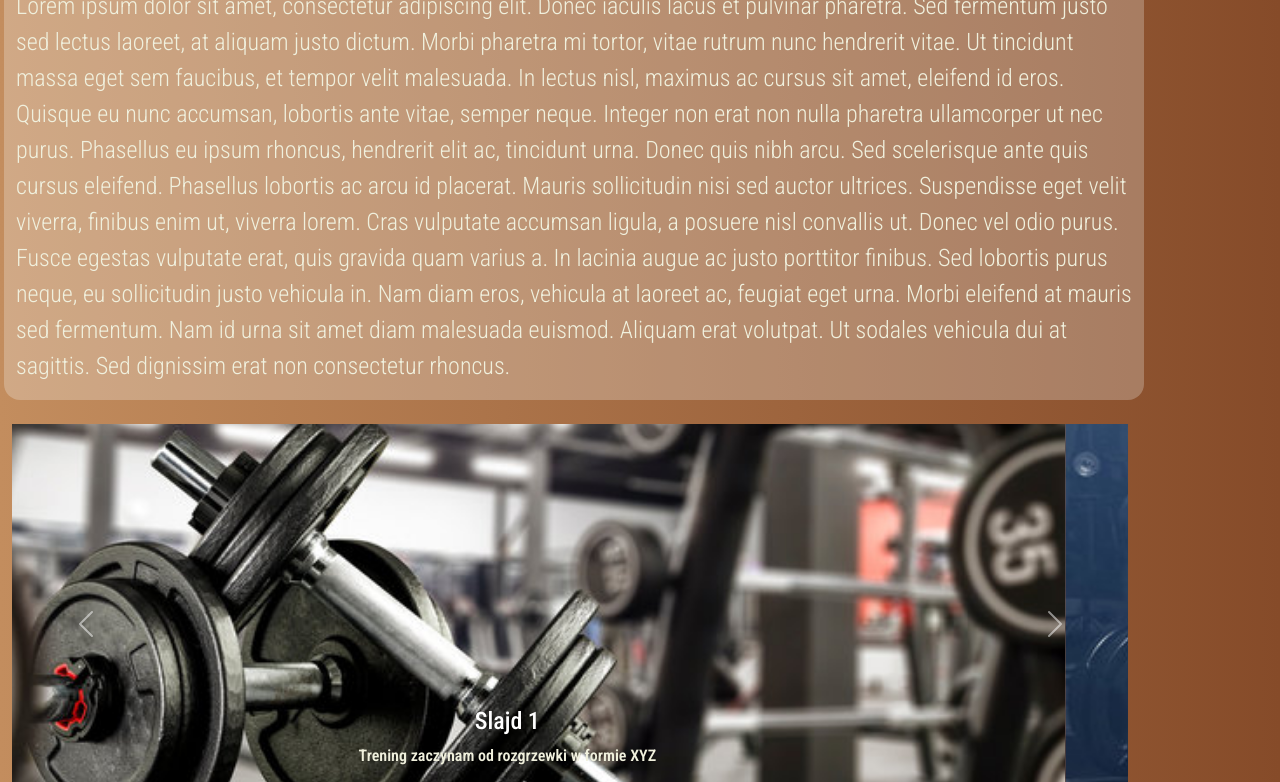
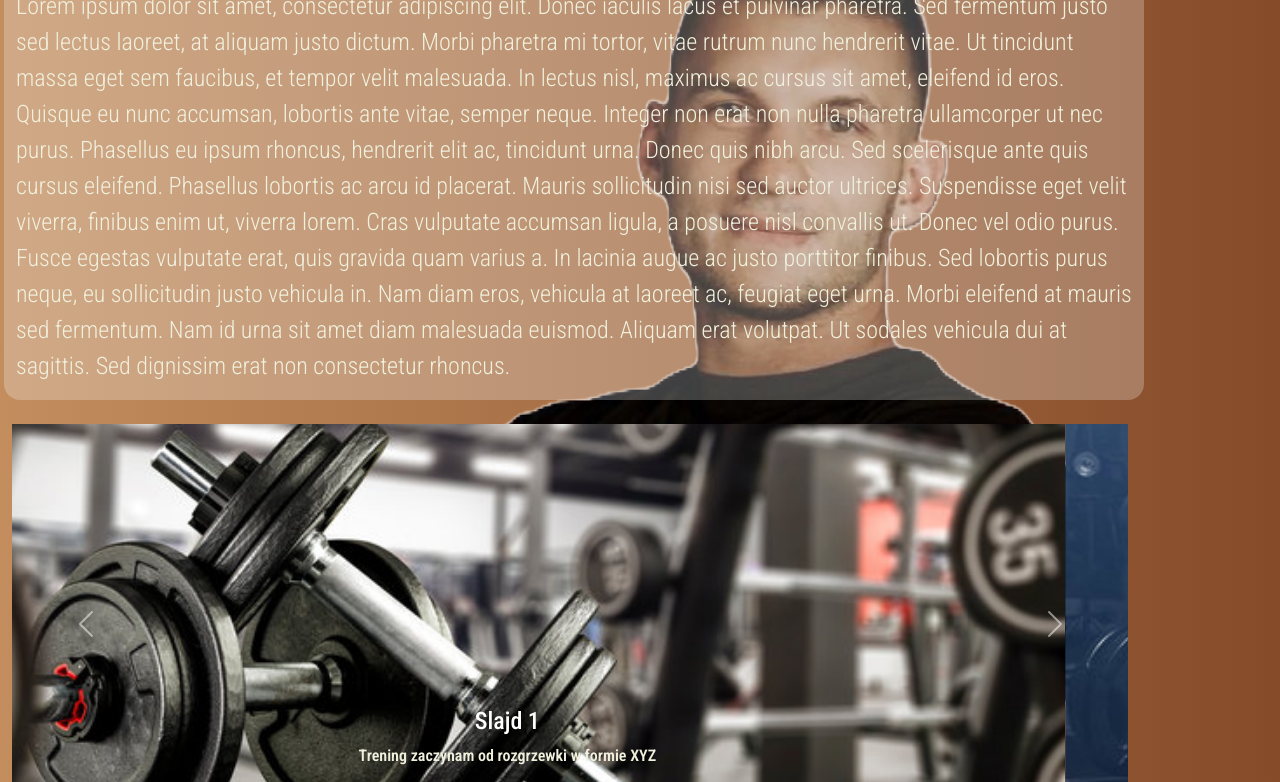
Before and after one commit to C4ffrey90/personal-trainer, a plain HTML site: page index.html in a window 1280 px wide. Shown: the part 158-940 px from the top of the page. Drawn offline with nearby package versions, Linux system fonts and the light colour scheme.

Commit message:
Update style.css

```diff
--- a/src/style.css
+++ b/src/style.css
@@ -9,7 +9,7 @@ body {
 	background-repeat: no-repeat;
 	background-position: center center;
 	background-attachment: fixed;
-	background-image: url(assets/hero_transparent.png), linear-gradient(to left, #864b29, #c38d5e);
+	background-image: url("../assets/hero_transparent.png"), linear-gradient(to left, #864b29, #c38d5e);
 	background-size: contain;
 	background-position: right;
 	height: auto;
```
